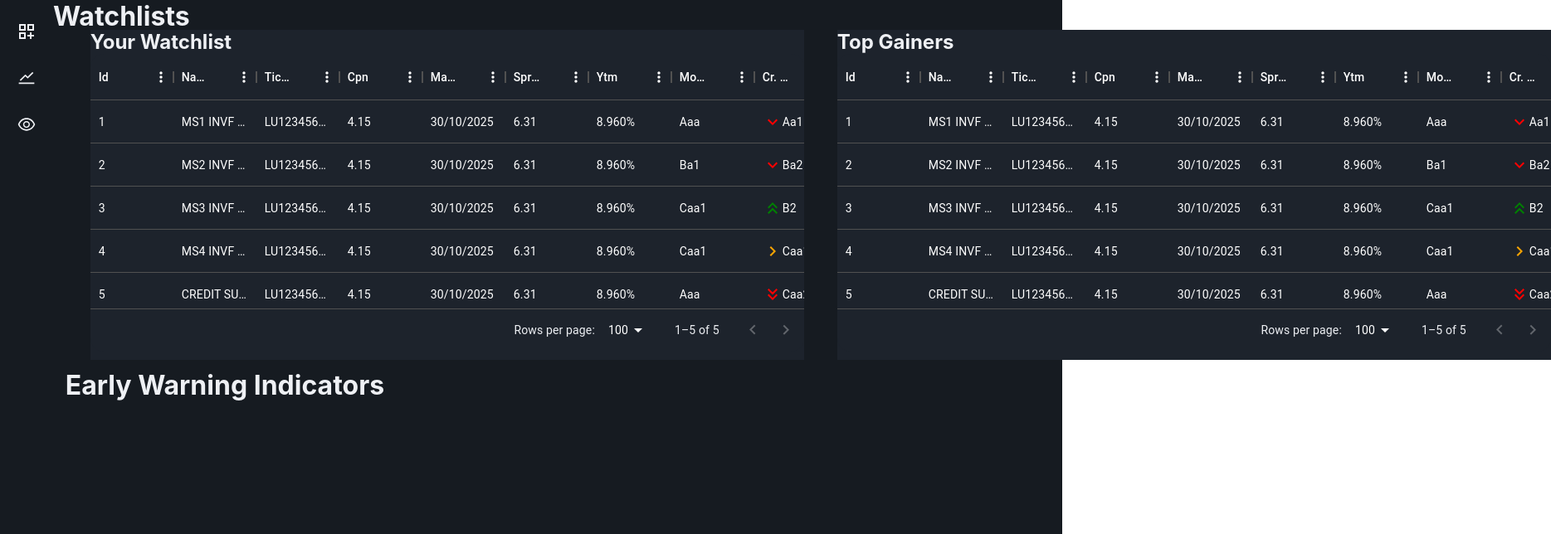
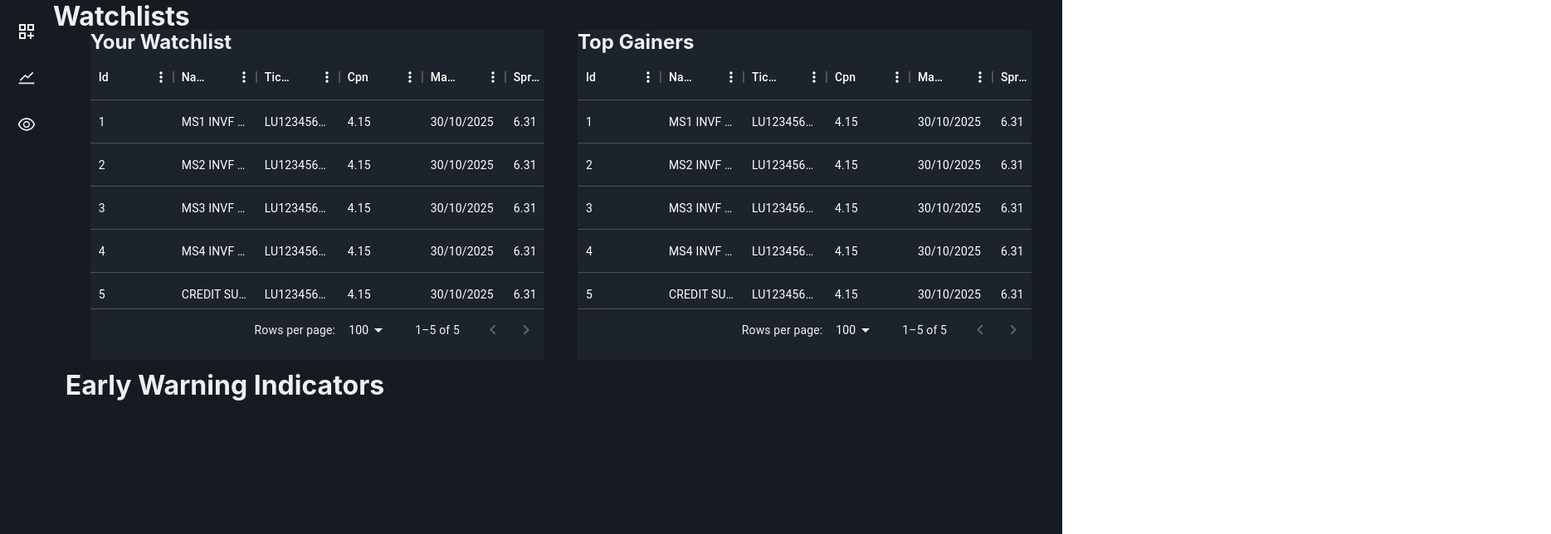
Before and after one commit to TEMG4940C-T2/AlchemicAppProd, a React (Create React App) app in the folder client/: page /watchlist in a window 1280 px wide. Shown: the top 644 px of the page at 83% size, 1869 px wide, since content can reach past the window. Built offline with nearby package versions, Linux system fonts and the light colour scheme; some icons are missing.

Commit message:
Changes in sizing for watchlist and top gainers

```diff
--- a/client/src/pages/watchlist-page/WatchlistPage.scss
+++ b/client/src/pages/watchlist-page/WatchlistPage.scss
@@ -21,14 +21,14 @@
 }
 
 .your-watchlist-table {
-  width: 860px;
+  width: 50%;
   background-color: #1d232c;
   margin-right: 40px;
   margin-left: -120px;
 }
 
 .top-winners {
-  width: 860px;
+  width: 50%;
   background-color: #1d232c;
 }
 
```
